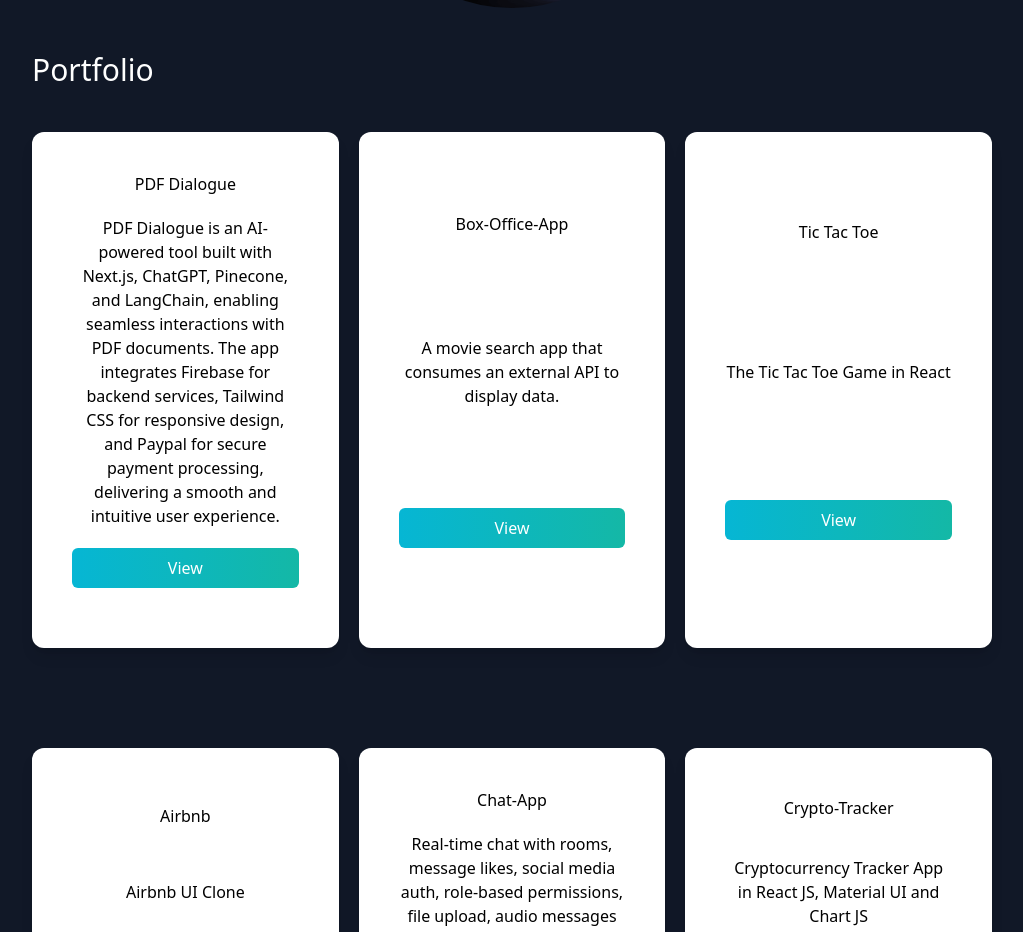
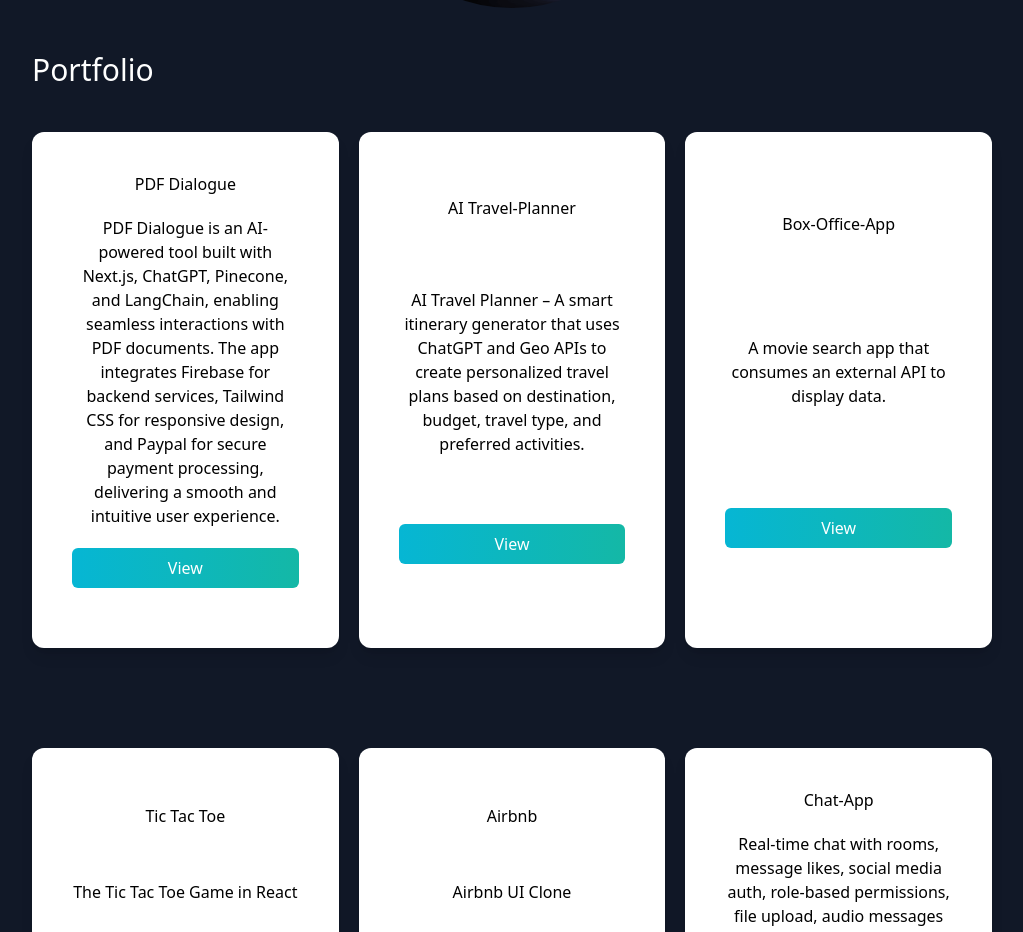
Before and after one commit to shubhambhojane98/portfolio, a Next.js app: page / in a window 1280 px wide. Shown: the part 840-1772 px from the top of the page, without its empty margins (128-1151 px from the left). Built offline with nearby package versions, Linux system fonts and the light colour scheme.

Commit message:
added ai travel-planner project

```diff
--- a/components/Portfolio.tsx
+++ b/components/Portfolio.tsx
@@ -14,39 +14,46 @@
       id: 2,
       img: "",
       link: "https://shubhambhojane98.github.io/box-office/#/",
+      title: "AI Travel-Planner",
+      desc: "AI Travel Planner – A smart itinerary generator that uses ChatGPT and Geo APIs to create personalized travel plans based on destination, budget, travel type, and preferred activities.",
+    },
+    {
+      id: 3,
+      img: "",
+      link: "https://shubhambhojane98.github.io/box-office/#/",
       title: "Box-Office-App",
       desc: "A movie search app that consumes an external API to display data.",
     },
     {
-      id: 3,
+      id: 4,
       img: "",
       link: "https://tictac2.surge.sh/",
       title: "Tic Tac Toe",
       desc: "The Tic Tac Toe Game in React",
     },
     {
-      id: 4,
+      id: 5,
       img: "",
       link: "https://airbnb-clone-53d70.web.app/",
       title: "Airbnb",
       desc: "Airbnb UI Clone",
     },
     {
-      id: 5,
+      id: 6,
       img: "",
       link: "https://chat-web-app-54ef0.firebaseapp.com/signin",
       title: "Chat-App",
       desc: "Real-time chat with rooms, message likes, social media auth, role-based permissions, file upload, audio messages and real-time notifications.",
     },
     {
-      id: 6,
+      id: 7,
       img: "",
       link: "https://crypto-tracker-e5741.web.app/",
       title: "Crypto-Tracker",
       desc: " Cryptocurrency Tracker App in React JS, Material UI and Chart JS",
     },
     {
-      id: 7,
+      id: 8,
       img: "",
       link: "https://netflix-clone-shubhambhojane98.vercel.app/",
       title: "Netflix-Clone",
```
